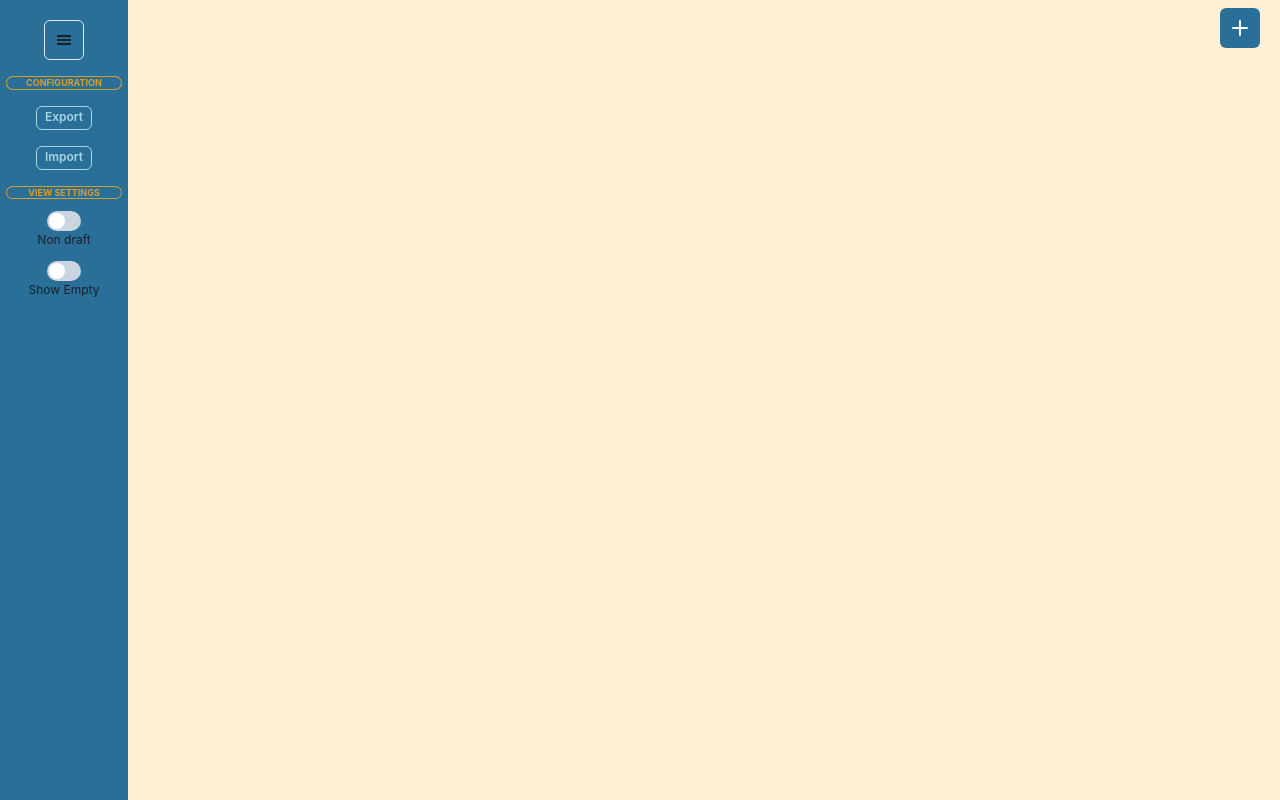
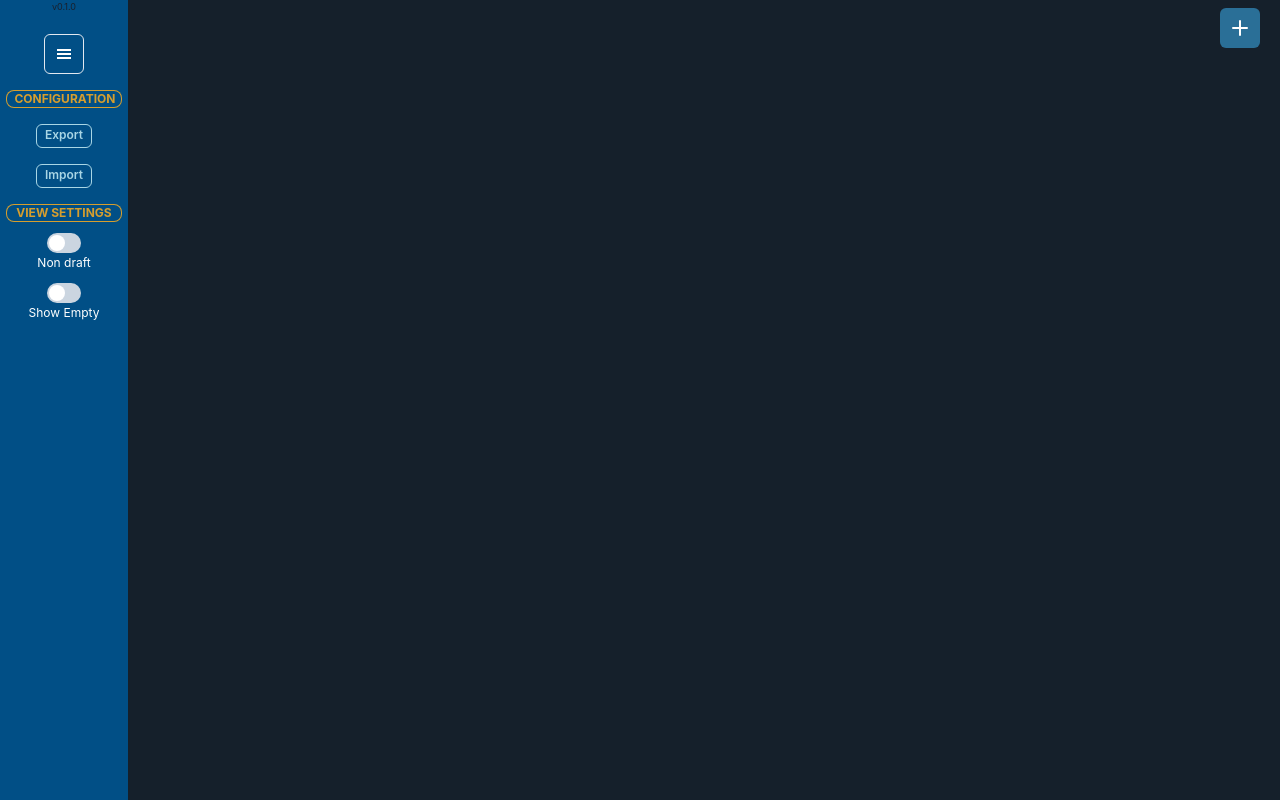
Before and after one commit to mlaffargue/gitlab-multi-project-manager, a React (Create React App) app: page / in a window 1280 px wide. Built offline with nearby package versions, Linux system fonts and the light colour scheme.

Commit message:
Theme modification

```diff
--- a/src/App.js
+++ b/src/App.js
@@ -1,6 +1,6 @@
 import {
   Badge,
-  Box, Button, ChakraProvider,
+  Box, Button, ChakraProvider, Center,
   extendTheme, FormControl, FormLabel, Grid,
   GridItem, Modal, ModalBody,
   ModalCloseButton, ModalContent, ModalFooter, ModalHeader, ModalOverlay, Switch, SliderThumb, SliderTrack, Text, Textarea, useToast, useDisclosure, VStack
@@ -180,11 +180,12 @@ class App extends Component{
             h="100vh"
           templateColumns="repeat(2, 1fr)"
         >
-          <GridItem w="10vw" bg="brand.500">
+          <GridItem w="10vw" bg="brand.600">
+            <Text fontSize="xx-small" align="center">v0.1.0</Text>
             <GmpmMenu/>
             <VStack w="100%" textAlign="center">
               <Badge w="90%" mt={4} textAlign="center" borderRadius="lg" px="2" colorScheme="yellow" variant="outline">
-                  <Text fontSize="xx-small" >Configuration</Text>
+                  <Text fontSize="xs" >Configuration</Text>
               </Badge>
               <Box mt={8} pl={4} pr={4} w="90%">
                 <Button colorScheme="brand" m={2} size="xs" textColor="brand.50" variant="outline" onClick={this.exportConfiguration}>Export</Button>
@@ -192,20 +193,20 @@ class App extends Component{
               </Box>
 
               <Badge w="90%" mt={4} textAlign="center" borderRadius="lg" px="2" colorScheme="yellow" variant="outline">
-                  <Text fontSize="xx-small" >View settings</Text>
+                  <Text fontSize="xs" >View settings</Text>
               </Badge>
               <Box mt={8} pl={4} pr={4} w="90%">
                 <Switch size="md" isChecked={this.state.draftOption === DraftOptionEnum.DRAFT_ONLY} onChange={(event) => this.updateDraftOption(event.target)} />
-                <Box fontSize="xs" textAlign="center">{this.state.draftOption.text}</Box>
+                <Box fontSize="xs" textColor="white" textAlign="center">{this.state.draftOption.text}</Box>
               </Box>
 
               <Box mt={8} pl={4} pr={4} w="90%">
                 <Switch size="md" isChecked={this.state.projectVisibilityOption === ProjectVisibilityOptionEnum.HIDE_EMPTY} onChange={(event) => this.updateProjectVisibilityOption(event.target)} />
-                <Box fontSize="xs" textAlign="center">{this.state.projectVisibilityOption.text}</Box>
+                <Box fontSize="xs" textColor="white" textAlign="center">{this.state.projectVisibilityOption.text}</Box>
               </Box>
             </VStack>
           </GridItem>
-          <GridItem w="90vw"bg="papayawhip">
+          <GridItem w="90vw"bg="#15202B">
             <RouteSwitch>
               <Route path="/">
                 <MrAnalysisPage draftOption={this.state.draftOption} projectVisibilityOption={this.state.projectVisibilityOption}/>
--- a/src/components/gitlab/ProjectInfo.js
+++ b/src/components/gitlab/ProjectInfo.js
@@ -63,7 +63,7 @@ class ProjectInfo extends Component {
         }
 
         return (
-            <VStack maxW="20vw" width="20vw" borderWidth="1px" borderRadius="lg" bgColor="brand.600" >
+            <VStack maxW="20vw" width="20vw" borderWidth="1px" borderRadius="lg" bgColor="brand.600" mr={2}>
                 <SimpleGrid columns={3} w="100%">
                     <Box> </Box>
                     <Box>
--- a/src/components/menu/Menu.js
+++ b/src/components/menu/Menu.js
@@ -16,14 +16,13 @@ class GmpmMenu extends Component {
             <Box textAlign='center'>
                 <Menu>
                     <MenuButton
+                        textColor="white"
                         mt={5}
                         as={IconButton}
                         icon={<GiHamburgerMenu />}
                         variant="outline"/>
                     <MenuList>
-
                             <GmpmSettings/>
-
                     </MenuList>
                 </Menu>
             </Box>);
--- a/src/pages/MrAnalysisPage.js
+++ b/src/pages/MrAnalysisPage.js
@@ -11,11 +11,10 @@ function AddProjectButton(props) {
     const toast = useToast();
     const { isOpen, onOpen, onClose } = useDisclosure();
     const [optionList, setOptionList] = useState([]);
-    let repositories = (localStorage.getItem('repositories') && JSON.parse(localStorage.getItem('repositories')) ) || [];
-    const repositoriesRef = useRef(repositories);
 
     useEffect(() => {
-        let options = repositoriesRef.current.slice();
+        let repositories = (localStorage.getItem('repositories') && JSON.parse(localStorage.getItem('repositories')) ) || [];
+        let options = repositories.slice();
         options = options.map((repository) => <option key={repository.name}>{repository.name}</option>);
         setOptionList(options);
     }, [isOpen]);
```
